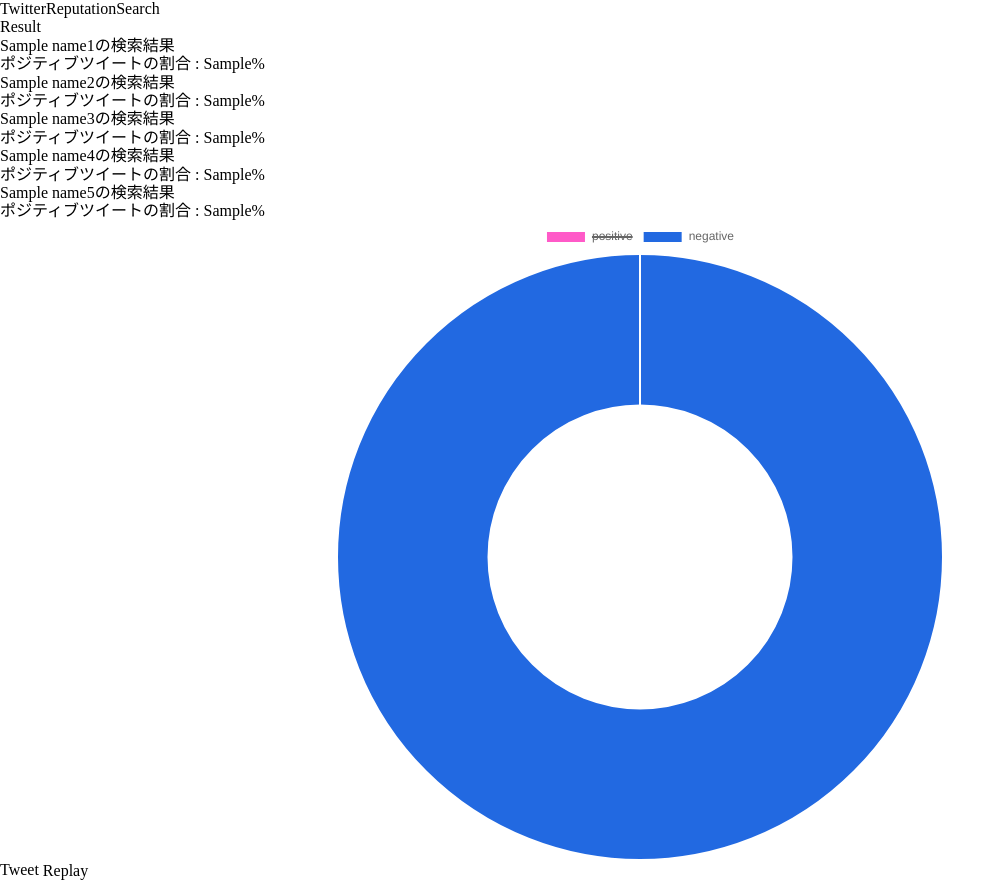
After one commit to y-yana/Twitter-Reputation-Search, a Flask app: template templates/result2.html in a window 1280 px wide. The commit adds this page. Shown: the whole page, without its empty margins (0-1005 px from the left). Run offline with Flask 2, Linux system fonts and the light colour scheme; the template is opened without the code that fills it: most values are stand-ins (such as "Sample title", 1, 10 or a date in 2020); some libraries are stand-ins or nearby versions.

Commit message:
複数検索フォーム追加

```diff
--- a/form.py
+++ b/form.py
@@ -30,7 +30,7 @@ def result():
 @app.route("/result2", methods=["POST"])
 def result2():
     name1, name2, name3, name4, name5, per1, per2, per3, per4, per5 = ts2.search()
-    return render_template("result.html", name1=name1, name2=name2, name3=name3, name4=name4, name5=name5, per1=per1, per2=per2, per3=per3, per4=per4, per5=per5)
+    return render_template("result2.html", name1=name1, name2=name2, name3=name3, name4=name4, name5=name5, per1=per1, per2=per2, per3=per3, per4=per4, per5=per5)
 
     # おまじない
 if __name__ == "__main__":
--- a/templates/form.html
+++ b/templates/form.html
@@ -8,4 +8,6 @@
 
 <img src="../static/image/main.png" alt="検索する男性の画像">
 
+<button onclick="location.href='/2'">複数検索へ</button>
+
 {% endblock %}
--- /dev/null
+++ b/templates/result2.html
@@ -0,0 +1,58 @@
+{% extends "layout.html" %} {% block content %}
+
+<p>
+	<span id="result_title">Twitter</span
+	><span id="result_title">Reputation</span
+	><span id="result_title">Search</span>
+</p>
+
+<h1>Result</h1>
+
+	<p>{{ name1 }}の検索結果</p>
+	<p>ポジティブツイートの割合 : {{ pers1 }}%</p>
+
+    <p>{{ name2 }}の検索結果</p>
+	<p>ポジティブツイートの割合 : {{ pers2 }}%</p>
+
+    <p>{{ name3 }}の検索結果</p>
+	<p>ポジティブツイートの割合 : {{ pers3 }}%</p>
+
+    <p>{{ name4 }}の検索結果</p>
+    <p>ポジティブツイートの割合 : {{ pers4 }}%</p>
+
+    <p>{{ name5 }}の検索結果</p>
+	<p>ポジティブツイートの割合 : {{ pers5 }}%</p>
+
+
+    <!-- グラフわからん -->
+	<div id="canvasArea">
+		<canvas id="pojinegaChart"></canvas>
+	</div>
+
+
+<a
+	href="https://twitter.com/share?ref_src=twsrc%5Etfw"
+	class="twitter-share-button"
+	data-show-count="false"
+	data-text="ポジティブ"
+
+	>Tweet</a
+>
+
+<button><a href="./">Replay</a></button>
+
+
+
+<script
+	async
+	src="https://platform.twitter.com/widgets.js"
+	charset="utf-8"
+></script>
+<script src="//ajax.googleapis.com/ajax/libs/jquery/2.1.4/jquery.min.js"></script>
+<script src="https://cdn.jsdelivr.net/npm/chart.js@2.8.0"></script>
+<script>
+	var p_per = '{{p_per}}';
+	var n_per = '{{n_per}}';
+</script>
+<script type="text/javascript" src="{{ url_for('static', filename='/js/result.js') }}"></script>
+{% endblock %}
--- a/twitter_search2.py
+++ b/twitter_search2.py
@@ -51,7 +51,7 @@ def search():
             pers.append(0)
         else:
             query = urlencode({
-                'q': request.form[name],  # 検索ワード
+                'q': name,  # 検索ワード
                 'result_type': 'recent',  # 最近のツイートを取得する
                 'lang': 'ja',
                 'count': 100  # 取得するツイート数（最大100個まで）
```
Also changed, not shown: templates/form2.html (added, +20 -0 lines).
